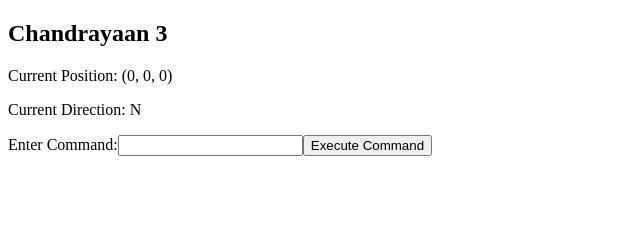
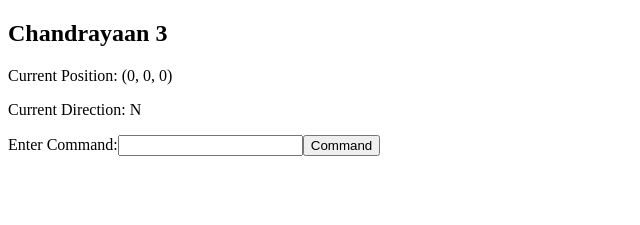
Before and after one commit to KondaSidhartha/Chandrayaan_3_TDD_Assessment, a React (Create React App) app: page / in a window 1280 px wide. Shown: the top 225 px of the page, without its empty margins (0-640 px from the left). Built offline with nearby package versions, Linux system fonts and the light colour scheme.

Commit message:
Update 3 files

```diff
--- a/src/App.js
+++ b/src/App.js
@@ -97,7 +97,7 @@
           onChange={(e) => setCommandInput(e.target.value)}
         />
       </label>
-      <button onClick={handleExecute}>Execute Command</button>
+      <button onClick={handleExecute}>Command</button>
     </div>
   );
 };
```
Also changed, not shown: .codesandbox/tasks.json (added), 1 other file (tests, documents, lock files or other folders).
